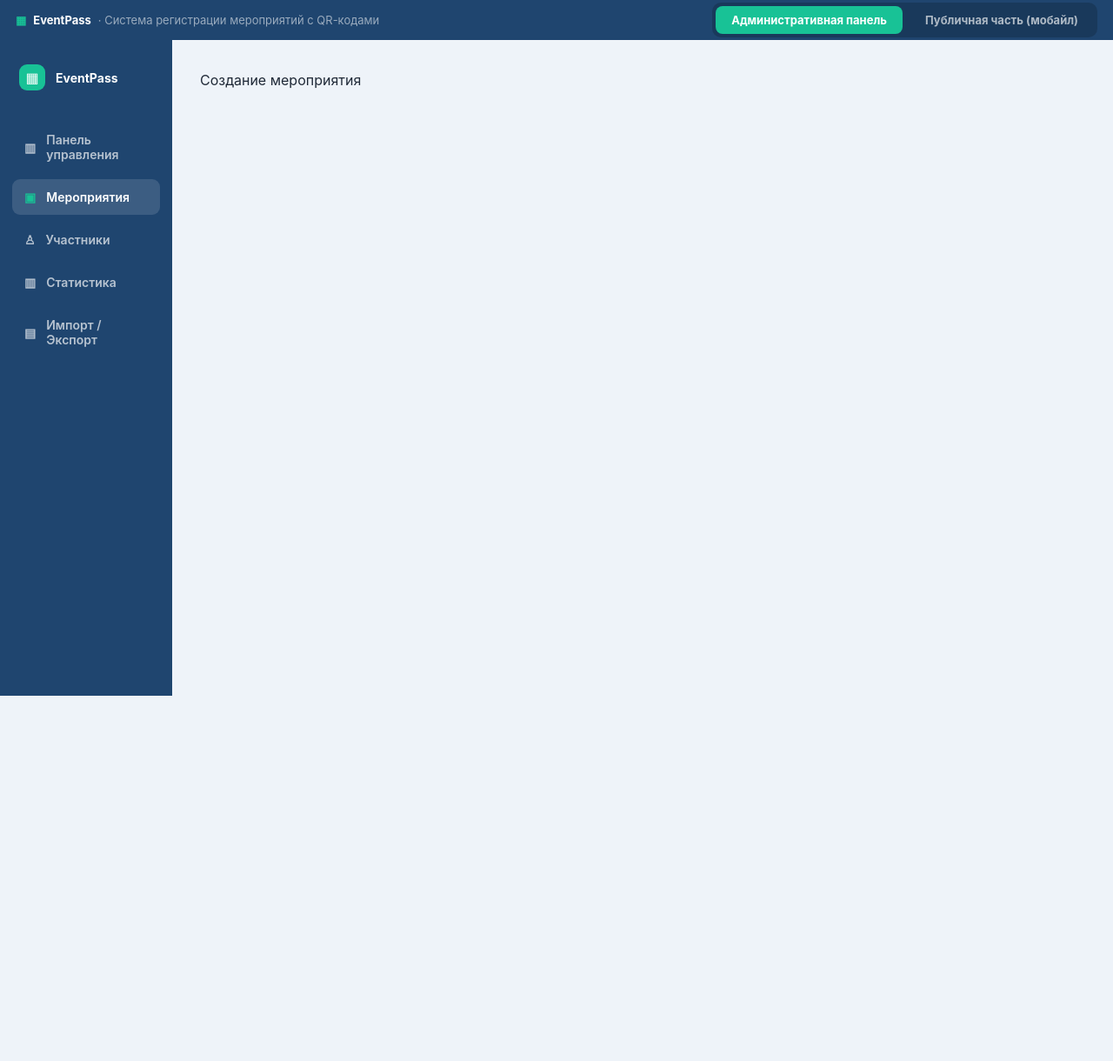
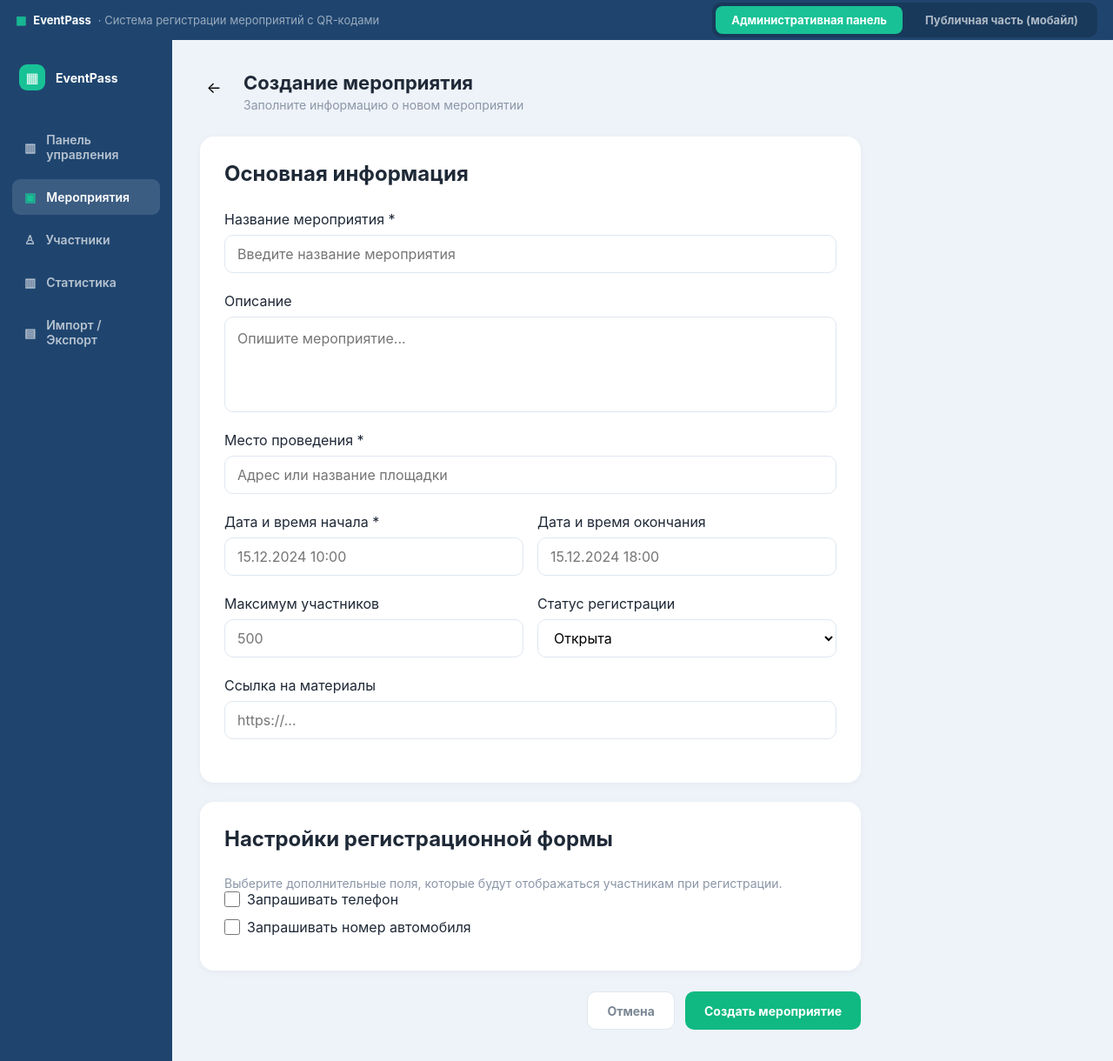
Before and after one commit to event-registration-team/qr-frontend, a React (Vite) app: page /events/create in a window 1280 px wide. Shown: the whole page at 87% size. Before the commit the page ends 800 px from the top, so only its background shows below. Built offline with nearby package versions, Linux system fonts and the light colour scheme.

Commit message:
build event form page

```diff
--- a/src/pages/EventFormPage/EventFormPage.css
+++ b/src/pages/EventFormPage/EventFormPage.css
@@ -1,152 +1,129 @@
 .event-form-page {
+  width: 100%;
   max-width: 760px;
 }
 
 .event-form-page__header {
   display: flex;
-  align-items: flex-start;
   gap: 18px;
-
   margin-bottom: 28px;
 }
 
 .event-form-page__back {
-  width: 36px;
-  height: 36px;
-
-  display: grid;
-  place-items: center;
-
-  border-radius: 10px;
-
-  color: var(--color-muted);
-  font-size: 24px;
+  width: 32px;
+  height: 32px;
+  margin-top: 2px;
+  border: none;
+  border-radius: 8px;
+  background: transparent;
+  font-size: 18px;
 }
 
-.event-form-page__back:hover {
+.event-form-page h1 {
+  font-size: 22px;
+  font-weight: 700;
+}
+
+.event-form-page p {
+  margin-top: 4px;
+  font-size: 14px;
+  color: #8b96a8;
+}
+
+.event-form-card {
+  padding: 28px;
+  border-radius: 16px;
+  background: #ffffff;
+  box-shadow: 0 2px 8px rgba(0, 0, 0, 0.04);
+}
+
+.event-form-card + .event-form-card {
+  margin-top: 22px;
+}
+
+.event-form-card h2 {
+  margin-bottom: 28px;
+}
+
+.event-form-card label {
+  display: flex;
+  flex-direction: column;
+  gap: 8px;
+  margin-bottom: 22px;
+}
+
+.event-form-card input,
+.event-form-card textarea,
+.event-form-card select {
+  border: 1px solid #dfe7ef;
+  border-radius: 10px;
   background: #ffffff;
 }
 
-.event-form-page__header h1 {
-  margin-bottom: 6px;
-
-  font-size: 28px;
-  font-weight: 800;
-}
-
-.event-form-page__header p {
-  color: var(--color-muted);
-}
-
-.event-form {
-  display: flex;
-  flex-direction: column;
-  gap: 22px;
-}
-
-.event-form__card {
-  padding: 24px;
-
-  border: 1px solid var(--color-border);
-  border-radius: var(--radius-card);
-
-  background: #ffffff;
-  box-shadow: var(--shadow-card);
-}
-
-.event-form__card h2 {
-  margin-bottom: 22px;
-
-  font-size: 18px;
-}
-
-.event-form__card p {
-  margin-top: -12px;
-  margin-bottom: 18px;
-
-  color: var(--color-muted);
-}
-
-.event-form label {
-  display: flex;
-  flex-direction: column;
-  gap: 8px;
-
-  margin-bottom: 18px;
-
-  font-size: 14px;
-  font-weight: 700;
-
-  color: #435162;
-}
-
-.event-form input,
-.event-form textarea,
-.event-form select {
-  width: 100%;
-
-  border: 1px solid var(--color-border);
-  border-radius: 10px;
-
-  background: #f9fbfd;
-  color: var(--color-text);
-
-  font-size: 14px;
-  font-weight: 500;
-}
-
-.event-form input,
-.event-form select {
-  height: 42px;
+.event-form-card input,
+.event-form-card select {
+  height: 44px;
   padding: 0 14px;
 }
 
-.event-form textarea {
-  min-height: 100px;
+.event-form-card textarea {
+  height: 110px;
   padding: 14px;
-  resize: vertical;
+  resize: none;
 }
 
-.event-form__grid {
+.event-form-card__grid {
   display: grid;
   grid-template-columns: 1fr 1fr;
   gap: 16px;
 }
 
-.event-form__checkbox {
+.event-form-card__checkbox {
   flex-direction: row !important;
   align-items: center;
-
   margin-bottom: 12px !important;
 }
 
-.event-form__checkbox input {
+.event-form-card__checkbox input {
   width: 18px;
   height: 18px;
 }
 
-.event-form__actions {
+.event-form-actions {
   display: flex;
+
   justify-content: flex-end;
+
   gap: 12px;
+
+  margin-top: 24px;
 }
 
-.event-form__actions a,
-.event-form__actions button {
+.event-form-actions button {
+  height: 44px;
+
+  padding: 0 22px;
+
   border: none;
+
   border-radius: 10px;
 
-  padding: 13px 22px;
+  font-size: 14px;
+  font-weight: 700;
 
-  font-weight: 800;
+  cursor: pointer;
 }
 
-.event-form__actions a {
+.event-form-actions__cancel {
   background: #ffffff;
-  color: var(--color-muted);
+
+  border: 1px solid #dfe7ef !important;
+
+  color: #7b8794;
 }
 
-.event-form__actions button {
-  background: var(--color-accent);
+.event-form-actions__submit {
+  background: #10b981;
+
   color: #ffffff;
 }
--- a/src/pages/EventFormPage/EventFormPage.tsx
+++ b/src/pages/EventFormPage/EventFormPage.tsx
@@ -1,13 +1,153 @@
+import './EventFormPage.css';
+
 interface EventFormPageProps {
   mode: 'create' | 'edit';
 }
 
 export function EventFormPage({ mode }: EventFormPageProps) {
+  const isCreate = mode === 'create';
+
   return (
-    <div>
-      {mode === 'create'
-        ? 'Создание мероприятия'
-        : 'Редактирование мероприятия'}
-    </div>
+    <section className="event-form-page">
+      <div className="event-form-page__header">
+        <button
+          type="button"
+          className="event-form-page__back"
+        >
+          ←
+        </button>
+
+        <div>
+          <h1>
+            {isCreate
+              ? 'Создание мероприятия'
+              : 'Редактирование мероприятия'}
+          </h1>
+
+          <p>
+            {isCreate
+              ? 'Заполните информацию о новом мероприятии'
+              : 'Измените информацию о мероприятии'}
+          </p>
+        </div>
+      </div>
+
+      <div className="event-form-card">
+        <h2>Основная информация</h2>
+
+        <label>
+          Название мероприятия *
+
+          <input
+            type="text"
+            placeholder="Введите название мероприятия"
+          />
+        </label>
+
+        <label>
+          Описание
+
+          <textarea
+            placeholder="Опишите мероприятие..."
+          />
+        </label>
+
+        <label>
+          Место проведения *
+
+          <input
+            type="text"
+            placeholder="Адрес или название площадки"
+          />
+        </label>
+
+        <div className="event-form-card__grid">
+          <label>
+            Дата и время начала *
+
+            <input
+              type="text"
+              placeholder="15.12.2024 10:00"
+            />
+          </label>
+
+          <label>
+            Дата и время окончания
+
+            <input
+              type="text"
+              placeholder="15.12.2024 18:00"
+            />
+          </label>
+        </div>
+
+        <div className="event-form-card__grid">
+          <label>
+            Максимум участников
+
+            <input
+              type="number"
+              placeholder="500"
+            />
+          </label>
+
+          <label>
+            Статус регистрации
+
+            <select defaultValue="open">
+              <option value="open">Открыта</option>
+              <option value="closed">Закрыта</option>
+              <option value="completed">Завершена</option>
+            </select>
+          </label>
+        </div>
+
+        <label>
+          Ссылка на материалы
+
+          <input
+            type="url"
+            placeholder="https://..."
+          />
+        </label>
+      </div>
+
+      <div className="event-form-card">
+        <h2>Настройки регистрационной формы</h2>
+
+        <p>
+          Выберите дополнительные поля, которые будут отображаться участникам при
+          регистрации.
+        </p>
+
+        <label className="event-form-card__checkbox">
+          <input type="checkbox" />
+          Запрашивать телефон
+        </label>
+
+        <label className="event-form-card__checkbox">
+          <input type="checkbox" />
+          Запрашивать номер автомобиля
+        </label>
+      </div>
+
+      <div className="event-form-actions">
+        <button
+          type="button"
+          className="event-form-actions__cancel"
+        >
+          Отмена
+        </button>
+
+        <button
+          type="submit"
+          className="event-form-actions__submit"
+        >
+          {isCreate
+            ? 'Создать мероприятие'
+            : 'Сохранить изменения'}
+        </button>
+      </div>
+    </section>
   );
 }
```
